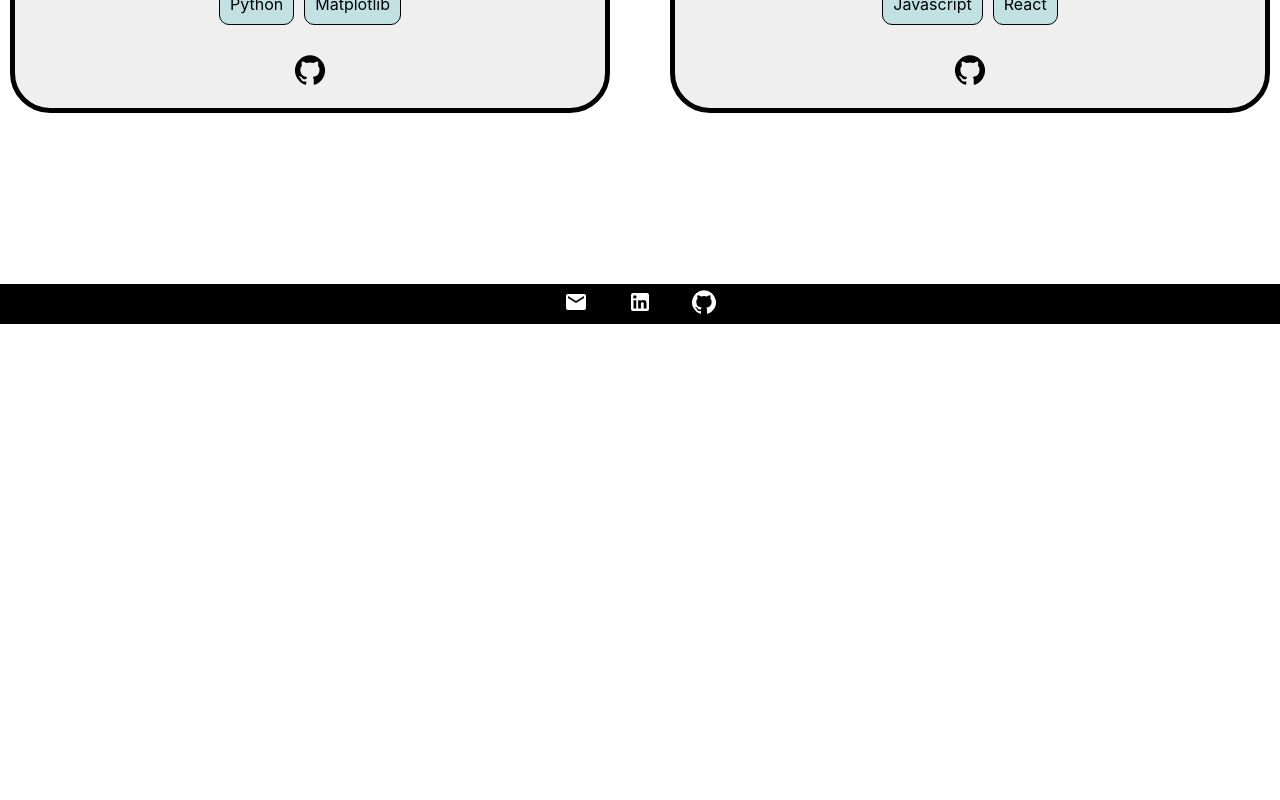
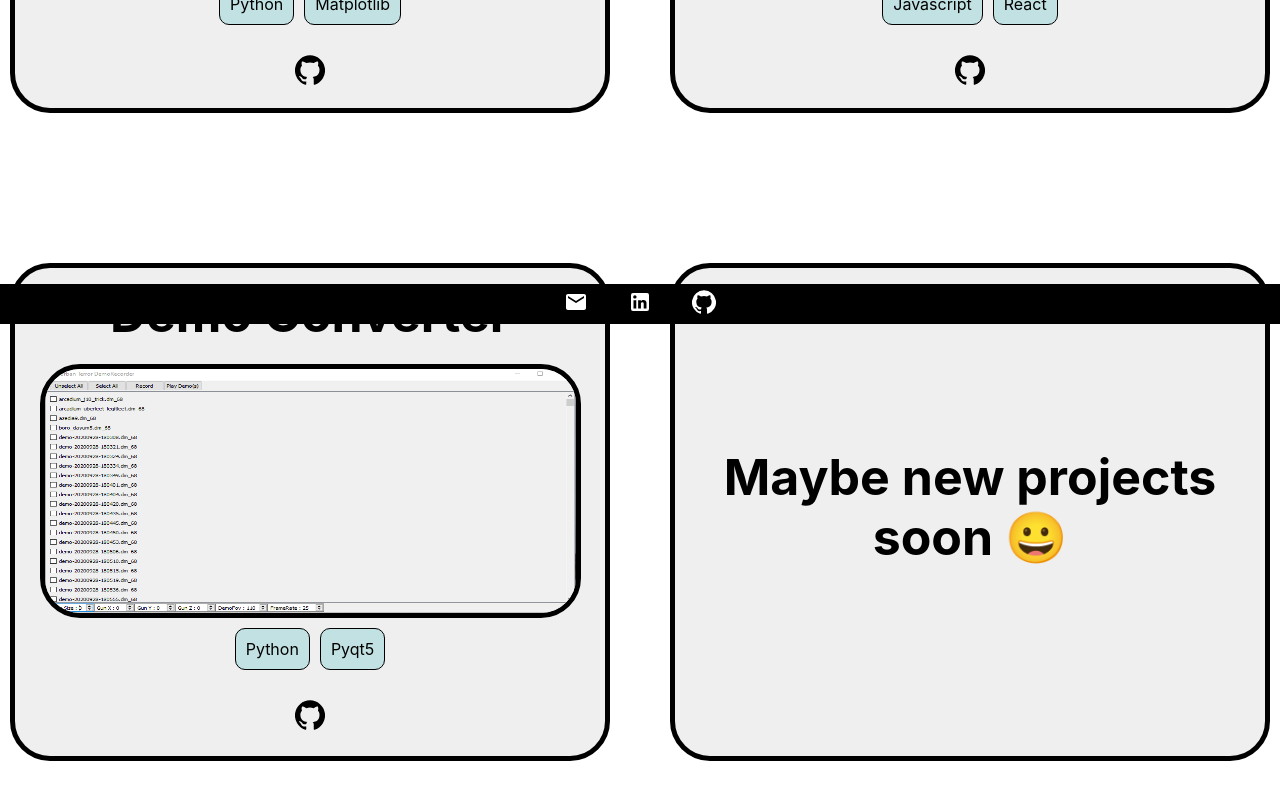
Before and after one commit to AntoineMeresse/Portfolio, a React (Create React App) app: page /projects in a window 1280 px wide. Shown: the part 476-1276 px from the top of the page. Before the commit the page ends 800 px from the top, so only its background shows below. Built offline with nearby package versions, Linux system fonts and the light colour scheme.

Commit message:
add new projects

```diff
--- a/src/components/Projectitem.js
+++ b/src/components/Projectitem.js
@@ -11,13 +11,13 @@ function Projectitem({title, url, technos, image}) {
 				<img src={`/screenshots/${image}`} alt="projectImage"/>
 			)}
 			<ul>
-				{
+				{ technos &&
 					technos.map(
 						(elem) => (<li>{elem}</li>)
 					)
 				}
 			</ul>
-			<GitHubIcon onClick={event => window.open(`${url}`,"_blank")}/>
+			{ url && <GitHubIcon onClick={event => window.open(`${url}`,"_blank")}/>}
 		</div>
 	);
 }
--- a/src/components/Projects.js
+++ b/src/components/Projects.js
@@ -15,6 +15,7 @@ function Projects() {
 						)
 					)
 				}
+				<ProjectItem title="Maybe new projects soon &#128512;"/>
 			</div>
 		</div>
 	);
--- a/src/datas/projects.json
+++ b/src/datas/projects.json
@@ -10,5 +10,11 @@
         "url" :  "https://github.com/AntoineMeresse/Portfolio",
         "technos" : ["Javascript", "React"],
         "img" : "portfolio.png"
+    },
+    {
+        "name" : "Demo Converter",
+        "url" :  "https://github.com/AntoineMeresse/UrtDemoRecorder",
+        "technos" : ["Python", "Pyqt5"],
+        "img" : "urtdemorecorder.png"
     }
 ]
```
Also changed, not shown: public/screenshots/urtdemorecorder.png (added).
